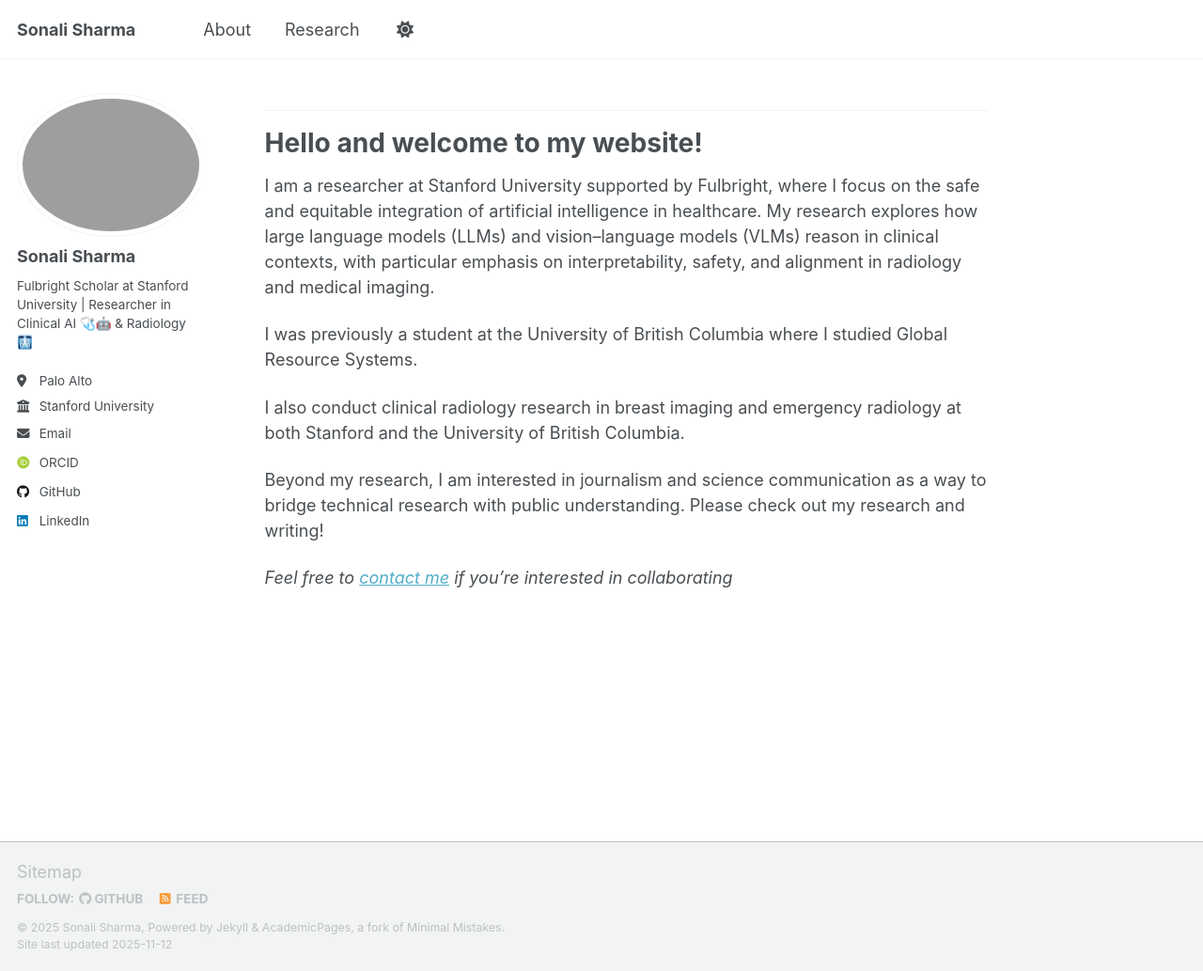
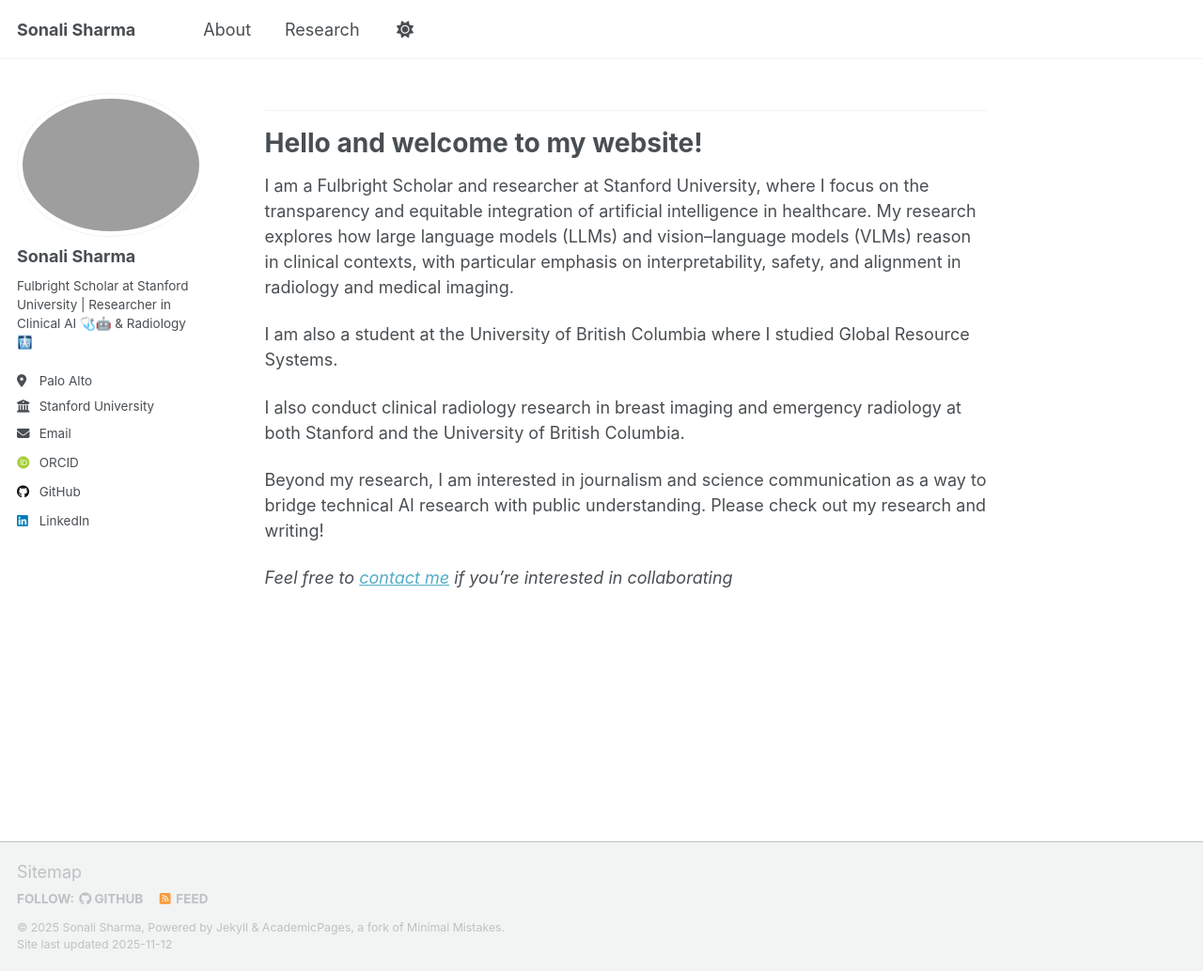
Before and after one commit to sonalisharma-3/sonalisharma-3.github.io, a Jekyll site: the page built from index.md, in a window 1280 px wide and 1033 px high. Shown: the whole window at 94% size. Built offline with Jekyll 4.4.1, drawn with Linux system fonts in a browser that asks for light colours; some web fonts are replaced; a script that is not in the unit is left out.

Commit message:
Revise introduction for clarity and emphasis
Updated the introduction to clarify roles and focus areas.

```diff
--- a/index.md
+++ b/index.md
@@ -35,13 +35,13 @@ img[itemprop="image"].u-photo {
 ---
 # **Hello and welcome to my website!**
 
-I am a researcher at Stanford University supported by Fulbright, where I focus on the safe and equitable integration of artificial intelligence in healthcare. My research explores how large language models (LLMs) and vision–language models (VLMs) reason in clinical contexts, with particular emphasis on interpretability, safety, and alignment in radiology and medical imaging.
+I am a Fulbright Scholar and researcher at Stanford University, where I focus on the transparency and equitable integration of artificial intelligence in healthcare. My research explores how large language models (LLMs) and vision–language models (VLMs) reason in clinical contexts, with particular emphasis on interpretability, safety, and alignment in radiology and medical imaging.
 
-I was previously a student at the University of British Columbia where I studied Global Resource Systems.
+I am also a student at the University of British Columbia where I studied Global Resource Systems.
 
 I also conduct clinical radiology research in breast imaging and emergency radiology at both Stanford and the University of British Columbia.
 
-Beyond my research, I am interested in journalism and science communication as a way to bridge technical research with public understanding. Please check out my research and writing!
+Beyond my research, I am interested in journalism and science communication as a way to bridge technical AI research with public understanding. Please check out my research and writing!
 
 
 
```
